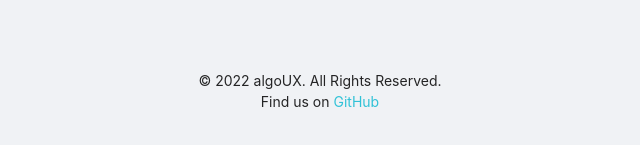
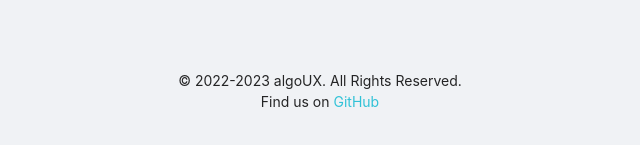
Before and after one commit to algoux/algoux.github.io, a website built with Vite: page index.html in a window 1280 px wide. Shown: the part 587-732 px from the top of the page, 320-960 px from the left. Built offline with nearby package versions, Linux system fonts and the light colour scheme.

Commit message:
feat: update copyright

```diff
--- a/index.html
+++ b/index.html
@@ -67,7 +67,7 @@
       </div>
     </div>
     <div class="footer text-center mt-32 mb-4">
-      <p>© 2022 algoUX. All Rights Reserved.</p>
+      <p>© 2022-2023 algoUX. All Rights Reserved.</p>
       <p className="mb-1">
         Find us on
         <a href="https://github.com/algoux" target="_blank">
```
